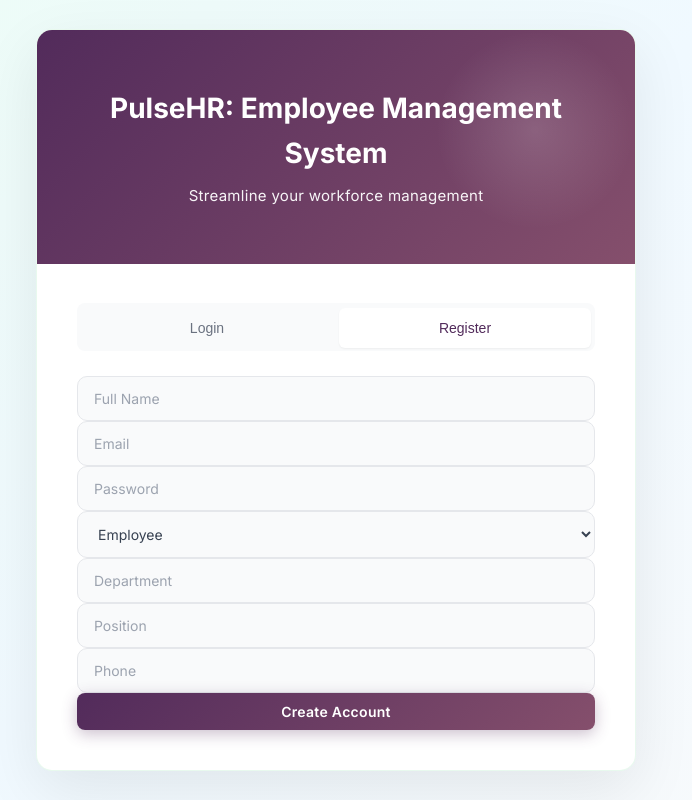
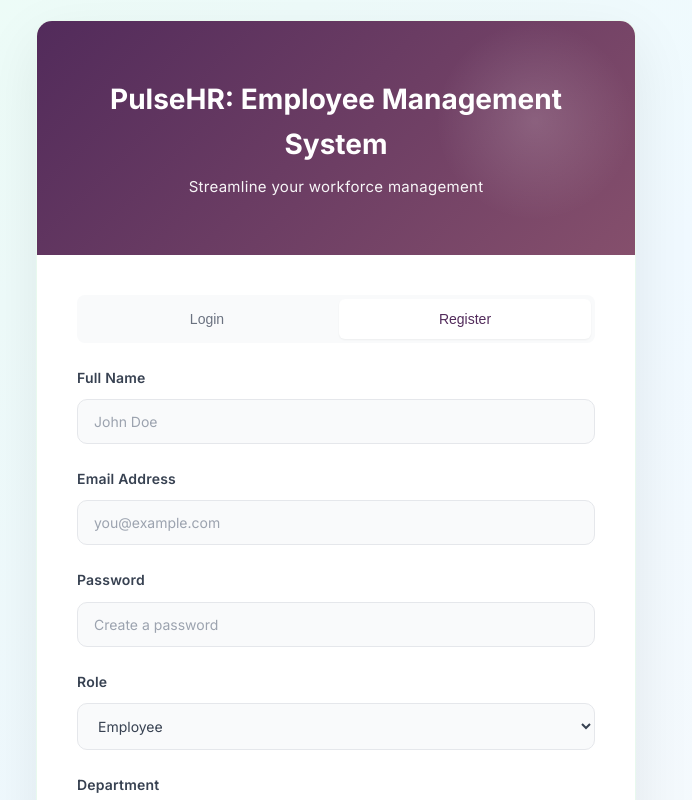
Before and after one commit to zunaira-ashfaq-hue/PulseHR-frontend, a React (Vite) app: page / in a window 1280 px wide. Both pictures are taken after a click on the button "Register". Shown: the top 800 px of the page, without its empty margins (304-996 px from the left). Built offline with nearby package versions, Linux system fonts and the light colour scheme.

Commit message:
change backend URL

```diff
--- a/src/components/Auth.jsx
+++ b/src/components/Auth.jsx
@@ -1,7 +1,8 @@
 import { useState } from "react";
 import { useToast } from "./Toast";
 
-const API_URL = "https://pulsehr-backend-sa06.onrender.com/api";
+const API_URL = "https://pulsehr-backend-quod.onrender.com/api";
+
 function Auth({ onLogin }) {
   const [isLogin, setIsLogin] = useState(true);
   const toast = useToast();
@@ -23,13 +24,12 @@ function Auth({ onLogin }) {
     });
   };
 
-
   // LOGIN
   const handleLogin = async (e) => {
     e.preventDefault();
 
     if (!formData.email || !formData.password) {
-      toast.error("Please fill all fields");
+      toast.error("Please fill in all fields");
       return;
     }
 
@@ -45,57 +45,26 @@ function Auth({ onLogin }) {
         }),
       });
 
-
       const data = await res.json();
 
+      console.log("Login Status:", res.status);
       console.log("Login Response:", data);
 
-
       if (res.ok) {
-
-        const token = data.token;
-
-        // backend response handle
-        const user = data.employee || data.user || data.data;
-
-
-        console.log("TOKEN:", token);
-        console.log("USER:", user);
-
-
-        if (!token || !user) {
-          toast.error("Invalid login response");
-          return;
-        }
-
-
-        localStorage.setItem("token", token);
-
         toast.success("Login successful!");
-
-        onLogin(token, user);
-
-
+        onLogin(data.token, data.employee);
       } else {
         toast.error(data.message || "Login failed");
       }
-
-
     } catch (error) {
-
-      console.log("Login Error:", error);
-      toast.error("Server connection error");
-
+      console.error("Login Error:", error);
+      toast.error("Error connecting to server");
     }
   };
 
-
-
   // REGISTER
   const handleRegister = async (e) => {
-
     e.preventDefault();
-
 
     const {
       email,
@@ -107,34 +76,27 @@ function Auth({ onLogin }) {
       role,
     } = formData;
 
-
-
-    if (
-      !email ||
-      !password ||
-      !name ||
-      !department ||
-      !position ||
-      !phone
-    ) {
-      toast.error("Please fill all fields");
+    if (!email || !password || !name || !department || !position || !phone) {
+      toast.error("Please fill in all fields");
       return;
     }
 
-
+    console.log("Sending Data:", {
+      email,
+      password,
+      name,
+      department,
+      position,
+      phone,
+      role,
+    });
 
     try {
-
-
       const res = await fetch(`${API_URL}/auth/register`, {
-
         method: "POST",
-
         headers: {
           "Content-Type": "application/json",
         },
-
-
         body: JSON.stringify({
           email,
           password,
@@ -144,233 +106,181 @@ function Auth({ onLogin }) {
           phone,
           role,
         }),
-
       });
 
-
+      console.log("Register Status:", res.status);
 
       const data = await res.json();
 
-
       console.log("Register Response:", data);
 
-
-
-      if(res.ok){
-
-        toast.success(
-          "Registration successful! Please login"
-        );
-
+      if (res.ok) {
+        toast.success("Registration successful! Please login.");
 
         setFormData({
-          email:"",
-          password:"",
-          name:"",
-          role:"employee",
-          department:"",
-          position:"",
-          phone:"",
+          email: "",
+          password: "",
+          name: "",
+          role: "employee",
+          department: "",
+          position: "",
+          phone: "",
         });
 
-
         setIsLogin(true);
-
-
+      } else {
+        toast.error(data.message || "Registration failed");
       }
-      else{
-
-        toast.error(
-          data.message || "Registration failed"
-        );
-
+    } catch (error) {
+      console.error("Register Error:", error);
+      toast.error("Error connecting to server");
     }
-
-
-    }
-    catch(error){
-
-      console.log(error);
-      toast.error("Server error");
-
-    }
-
   };
-
-
 
   return (
     <div className="auth-page">
-
       <div className="auth-container">
-
         <div className="auth-card">
-
-
           <div className="auth-header">
-
-            <h1>
-              PulseHR: Employee Management System
-            </h1>
-
-            <p>
-              Streamline your workforce management
-            </p>
-
+            <h1>PulseHR: Employee Management System</h1>
+            <p>Streamline your workforce management</p>
           </div>
 
-
-
           <div className="auth-body">
-
-
             <div className="tabs">
-
               <button
-                className={`tab ${isLogin ? "active":""}`}
-                onClick={()=>setIsLogin(true)}
+                className={`tab ${isLogin ? "active" : ""}`}
+                onClick={() => setIsLogin(true)}
               >
                 Login
               </button>
 
-
               <button
-                className={`tab ${!isLogin ? "active":""}`}
-                onClick={()=>setIsLogin(false)}
+                className={`tab ${!isLogin ? "active" : ""}`}
+                onClick={() => setIsLogin(false)}
               >
                 Register
               </button>
-
-
             </div>
 
-
-
-            {
-              isLogin ? (
-
+            {isLogin ? (
               <form onSubmit={handleLogin}>
-
-
+                <div className="form-group">
+                  <label>Email Address</label>
                   <input
                     type="email"
                     name="email"
-                placeholder="Email"
+                    placeholder="you@example.com"
                     value={formData.email}
                     onChange={handleChange}
                   />
+                </div>
 
-
+                <div className="form-group">
+                  <label>Password</label>
                   <input
                     type="password"
                     name="password"
-                placeholder="Password"
+                    placeholder="Enter your password"
                     value={formData.password}
                     onChange={handleChange}
                   />
+                </div>
 
-
-                <button className="btn btn-primary btn-full">
+                <button type="submit" className="btn btn-primary btn-full">
                   Sign In
                 </button>
-
-
               </form>
-
-
-              ):(
-
-
+            ) : (
               <form onSubmit={handleRegister}>
-
-
+                <div className="form-group">
+                  <label>Full Name</label>
                   <input
+                    type="text"
                     name="name"
-                placeholder="Full Name"
+                    placeholder="John Doe"
                     value={formData.name}
                     onChange={handleChange}
                   />
+                </div>
 
-
+                <div className="form-group">
+                  <label>Email Address</label>
                   <input
+                    type="email"
                     name="email"
-                placeholder="Email"
+                    placeholder="you@example.com"
                     value={formData.email}
                     onChange={handleChange}
                   />
+                </div>
 
-
+                <div className="form-group">
+                  <label>Password</label>
                   <input
                     type="password"
                     name="password"
-                placeholder="Password"
+                    placeholder="Create a password"
                     value={formData.password}
                     onChange={handleChange}
                   />
+                </div>
 
-
+                <div className="form-group">
+                  <label>Role</label>
                   <select
                     name="role"
                     value={formData.role}
                     onChange={handleChange}
                   >
+                    <option value="employee">Employee</option>
+                    <option value="admin">Admin</option>
+                  </select>
+                </div>
 
-                  <option value="employee">
-                    Employee
-                  </option>
-
-                  <option value="admin">
-                    Admin
-                  </option>
-
-                </select>
-
-
+                <div className="form-group">
+                  <label>Department</label>
                   <input
+                    type="text"
                     name="department"
-                placeholder="Department"
+                    placeholder="IT, HR, Sales"
                     value={formData.department}
                     onChange={handleChange}
                   />
+                </div>
 
-
+                <div className="form-group">
+                  <label>Position</label>
                   <input
+                    type="text"
                     name="position"
-                placeholder="Position"
+                    placeholder="Developer, Manager"
                     value={formData.position}
                     onChange={handleChange}
                   />
+                </div>
 
-
+                <div className="form-group">
+                  <label>Phone Number</label>
                   <input
+                    type="text"
                     name="phone"
-                placeholder="Phone"
+                    placeholder="+92 300 1234567"
                     value={formData.phone}
                     onChange={handleChange}
                   />
+                </div>
 
-
-                <button className="btn btn-primary btn-full">
+                <button type="submit" className="btn btn-primary btn-full">
                   Create Account
                 </button>
-
-
               </form>
-
-              )
-            }
-
-
+            )}
           </div>
-
-
         </div>
-
       </div>
-
     </div>
   );
 }
 
-
 export default Auth;
```
Lines whose indentation alone changed are shown as unchanged.
